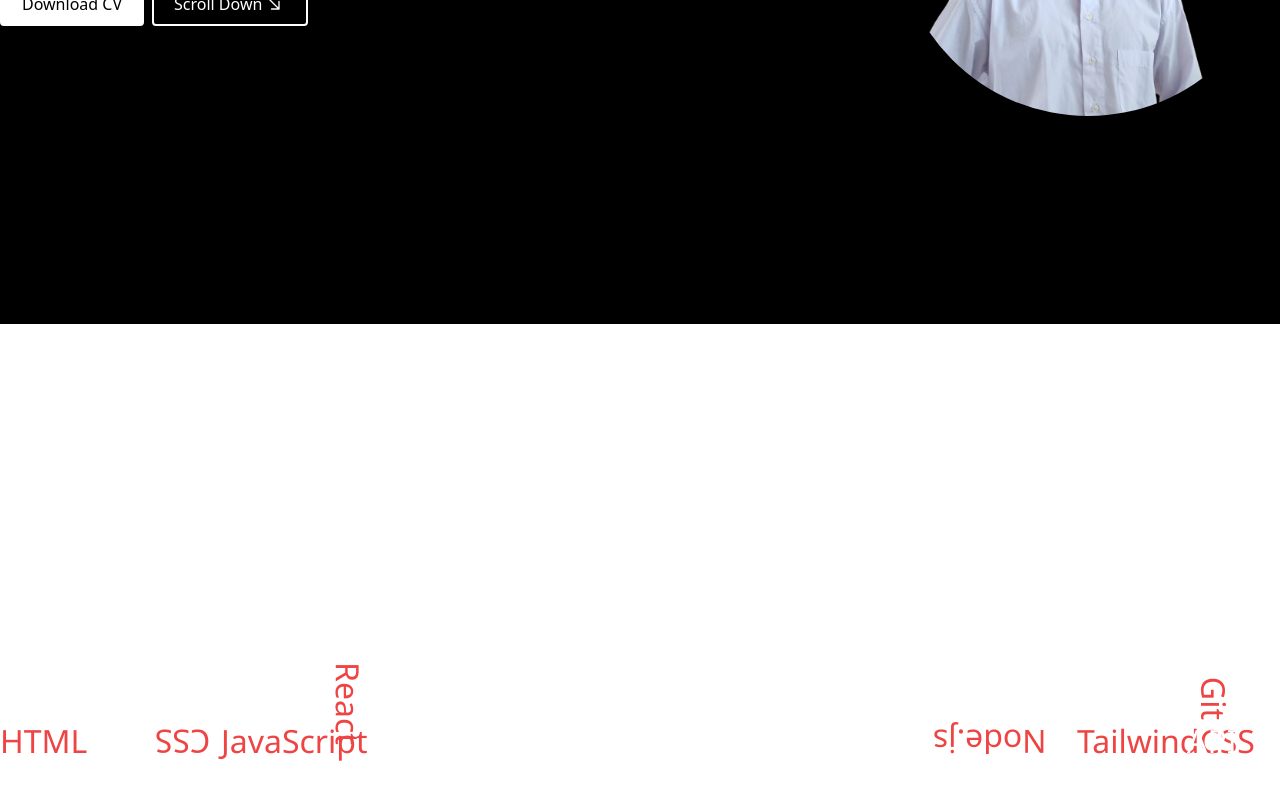
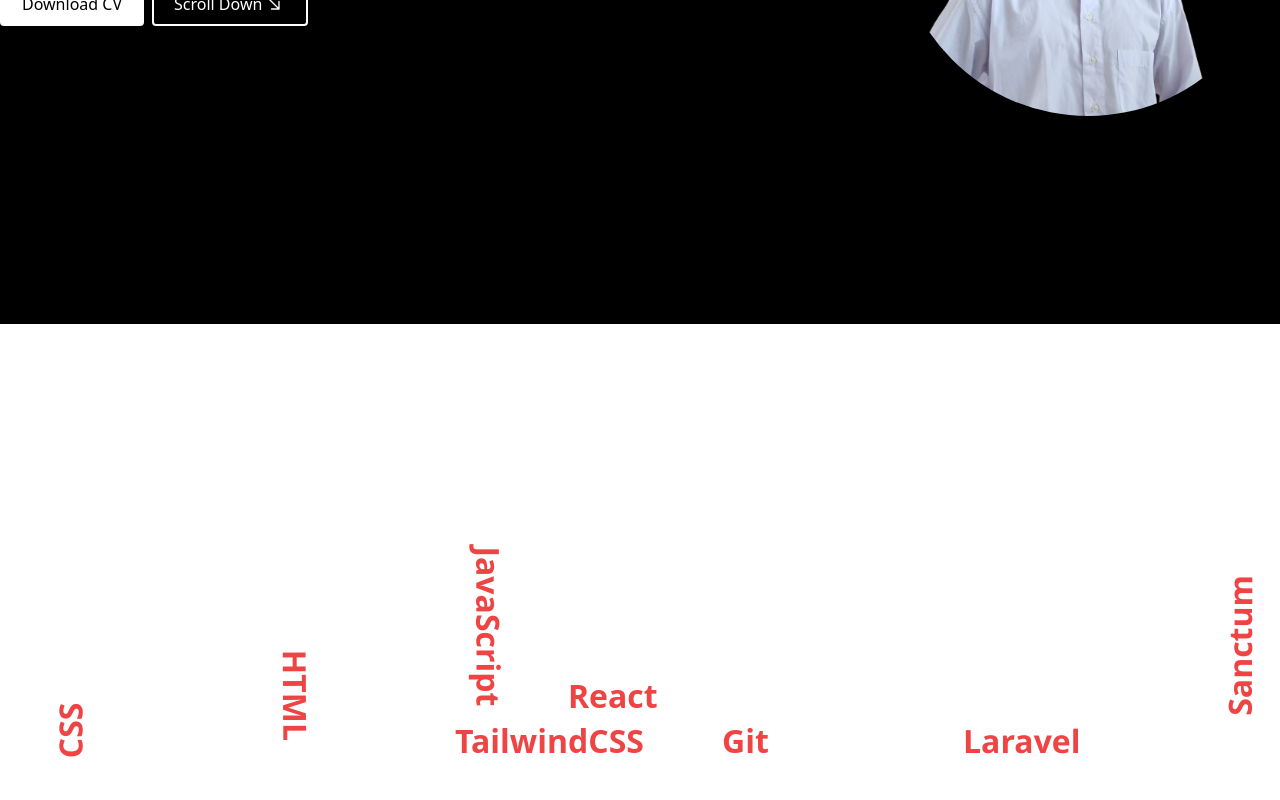
Before and after one commit to rikiulirniam/portofolio, a React (Vite) app: page / in a window 1280 px wide. Shown: the part 476-1276 px from the top of the page. Built offline with nearby package versions, Linux system fonts and the light colour scheme.

Commit message:
animation

```diff
--- a/src/pages/Home.jsx
+++ b/src/pages/Home.jsx
@@ -152,21 +152,19 @@
           <h1 className="text-4xl font-bold  text-center">Skills</h1>
           <div className="flex items-center justify-center  w-full h-[50vh]">
             <FallingText
-              text={` HTML CSS JavaScript React Website Laravel Sanctum TailwindCSS Node.js Git API Integration Responsive`}
+              text={` Website HTML CSS JavaScript Full-Stack React API Integration Laravel Sanctum TailwindCSS Git Responsive`}
               highlightWords={[
-                "JavaScript",  // Menyoroti keahlian dalam JavaScript
-                "React",  // Menyoroti keahlian dalam React
-                "Web Development",  // Menyoroti bidang keahlian Anda
-                "UI/UX Design",  // Menyoroti keahlian dalam desain antarmuka dan pengalaman pengguna
-                "HTML",  // Menyoroti keahlian dalam HTML
-                "CSS",  // Menyoroti keahlian dalam CSS
-                "TailwindCSS",  // Menyoroti keahlian dalam TailwindCSS
-                "Node.js",  // Menyoroti keahlian dalam Node.js
-                "Git",  // Menyoroti keahlian dalam Git
-                "API Integration",  // Menyoroti keahlian dalam integrasi API
-                "Responsive Design",  // Menyoroti keahlian dalam desain responsif
+                "JavaScript", // Menyoroti keahlian dalam JavaScript
+                "React", // Menyoroti keahlian dalam React
+                "Laravel", // Menyoroti keahlian dalam desain antarmuka dan pengalaman pengguna
+                "HTML", // Menyoroti keahlian dalam HTML
+                "CSS", // Menyoroti keahlian dalam CSS
+                "TailwindCSS", // Menyoroti keahlian dalam TailwindCSS
+                "Git", // Menyoroti keahlian dalam Git
+                "Sanctum", // Menyoroti keahlian dalam integrasi API
+                "Responsive Design", // Menyoroti keahlian dalam desain responsif
               ]}
-              highlightClass="text-red"
+              highlightClass="text-red font-bold"
               trigger="scroll"
               backgroundColor="transparent"
               wireframes={false}
```
